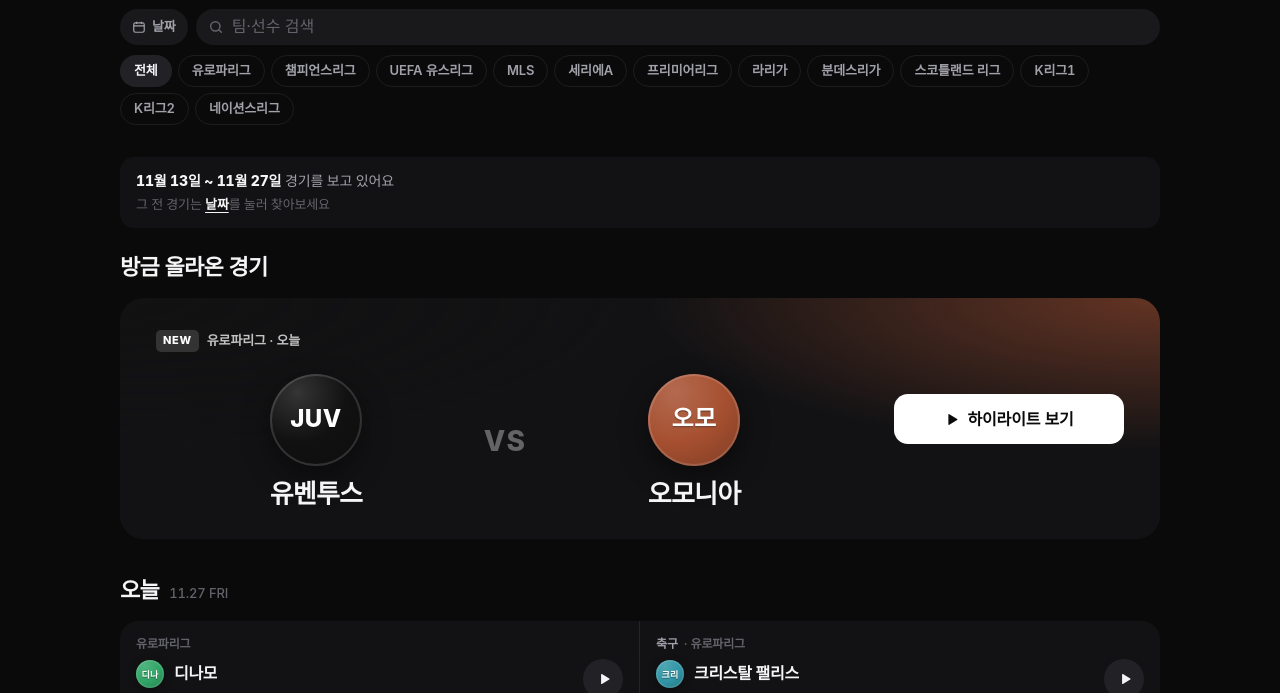
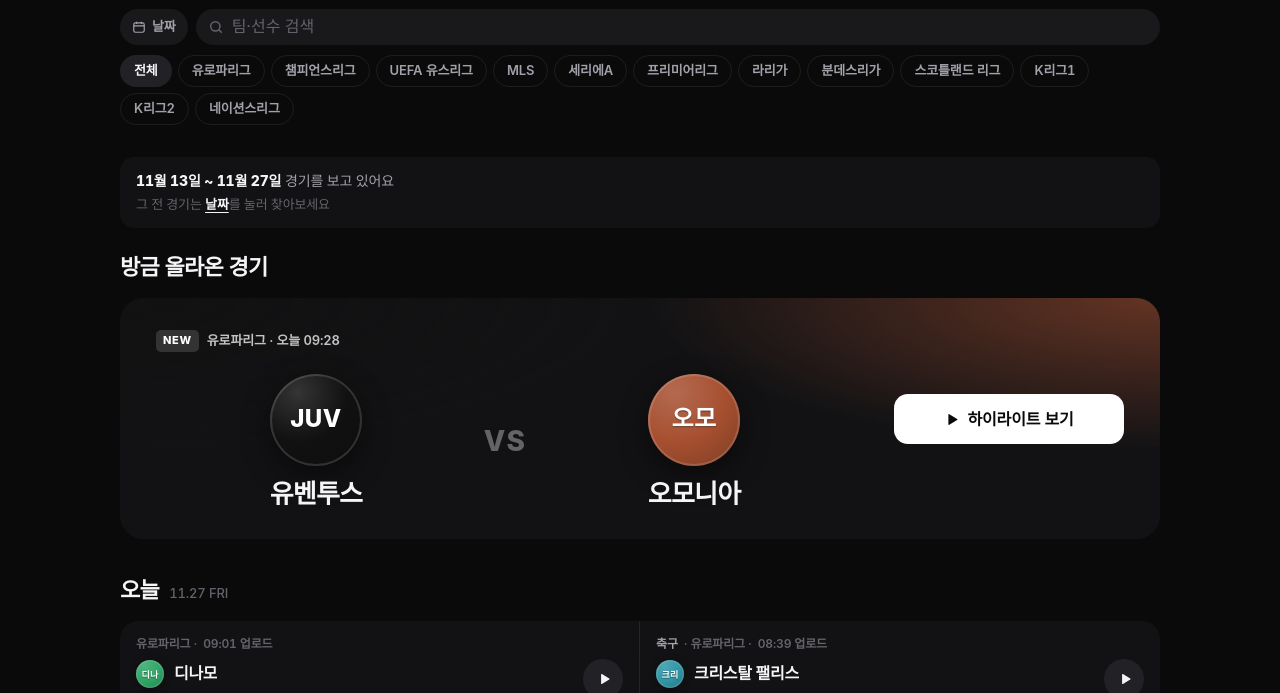
Before and after one commit to 007sadkuk/nospo, a plain HTML site: page index.html in a window 1280 px wide. Shown: the part 106-799 px from the top of the page. Drawn offline with Linux system fonts and the light colour scheme; a web font is replaced by a local one.

Commit message:
경기 목록에 영상 올라온 시각 표시

```diff
--- a/index.html
+++ b/index.html
@@ -354,7 +354,7 @@ function render() {
   $('main').innerHTML = range + bar + hero + [...days].map(([d, ms]) => {
     const lab = dayLabel(d);
     return `<section><h2 class="sec-h"><b>${lab.name}</b><span>${lab.name.includes('월') ? lab.code.slice(6) : lab.code}</span></h2><div class="list">${ms.map(rowHtml).join('')}</div></section>`;
-  }).join('') + (older ? `<button class="moreall" id="moreOld">이전 경기 더 보기 <span>${older}</span></button>` : '') + `<p class="foot">공식 유튜브 채널 영상만 모아요 · 1시간마다 업데이트</p>`;
+  }).join('') + (older ? `<button class="moreall" id="moreOld">이전 경기 더 보기 <span>${older}</span></button>` : '') + `<p class="foot">공식 유튜브 채널 영상만 모아요 · 15분마다 업데이트</p>`;
 }
 const SEEN = m => m.videos.some(v => watched.has(v.id)) ? '<span class="seen">시청함</span>' : '';
 function extras(m, cls = 'sub') {
@@ -372,7 +372,7 @@ function heroHtml(m) {
   return `<section><h2 class="sec-h"><b>방금 올라온 경기</b></h2><article class="hero" style="--ta:${A.color};--tb:${B.color}">
     <div class="hero-in">
       <div class="left">
-        <div class="meta"><span class="new">NEW</span>${esc(m.league)} · ${dayLabel(m.date).name} ${SEEN(m)}</div>
+        <div class="meta"><span class="new">NEW</span>${esc(m.league)} · ${dayLabel(m.date).name}${m.time ? ' ' + m.time : ''} ${SEEN(m)}</div>
         <div class="matchup">
           <div class="side">${badge(a, 'xl')}<span class="nm">${esc(a)}</span></div>
           <div class="vsbox"><span class="q">VS</span></div>
@@ -387,6 +387,8 @@ function heroHtml(m) {
   </article></section>`;
 }
 // 검색: 모든 종목·모든 날짜에서 팀/선수 이름과 리그로 찾기
+// 영상이 올라온 시각 (경기 시작 시각이 아니라 하이라이트가 올라온 시각)
+const TIME = m => m.time ? ` · <span title="하이라이트가 올라온 시각">${m.time} 업로드</span>` : '';
 function renderSearch(q) {
   document.querySelectorAll('.tab').forEach(t => t.setAttribute('aria-selected', 'false'));
   $('leagues').innerHTML = '';
@@ -405,7 +407,7 @@ function rowHtml(m, withSport) {
   const series = m.sport === 'lck' && m.videos.some(v => v.kind === 'game') ? ' · 시리즈' : '';
   return `<article class="row ${m.sport}" ${playAttr(m)} role="button" tabindex="0" aria-label="${esc(m.teams)} 하이라이트 재생">
     <div class="teams">
-      <div class="lg">${withSport ? `<span class="sp">${SPORTS[m.sport].name}</span> · ` : ''}${esc(m.league)}${series} ${SEEN(m)}</div>
+      <div class="lg">${withSport ? `<span class="sp">${SPORTS[m.sport].name}</span> · ` : ''}${esc(m.league)}${series}${TIME(m)} ${SEEN(m)}</div>
       <div class="tm">${badge(a)}<span>${esc(a)}</span></div>
       <div class="tm">${badge(b)}<span>${esc(b)}</span></div>
       ${extras(m, 'mini') ? `<div class="more">${extras(m, 'mini')}</div>` : ''}
```
